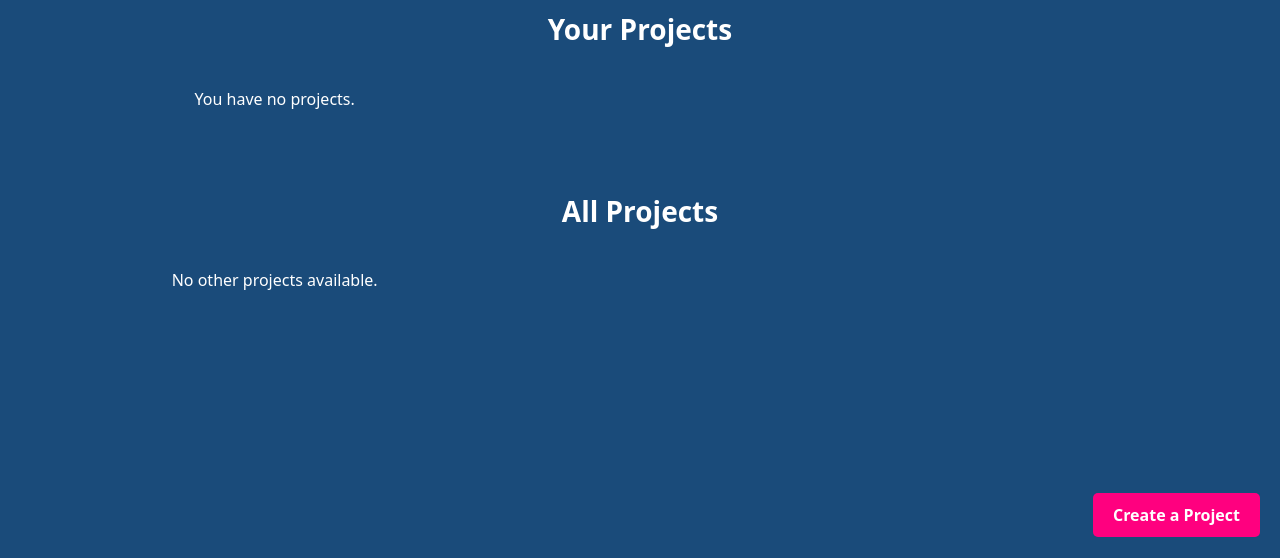
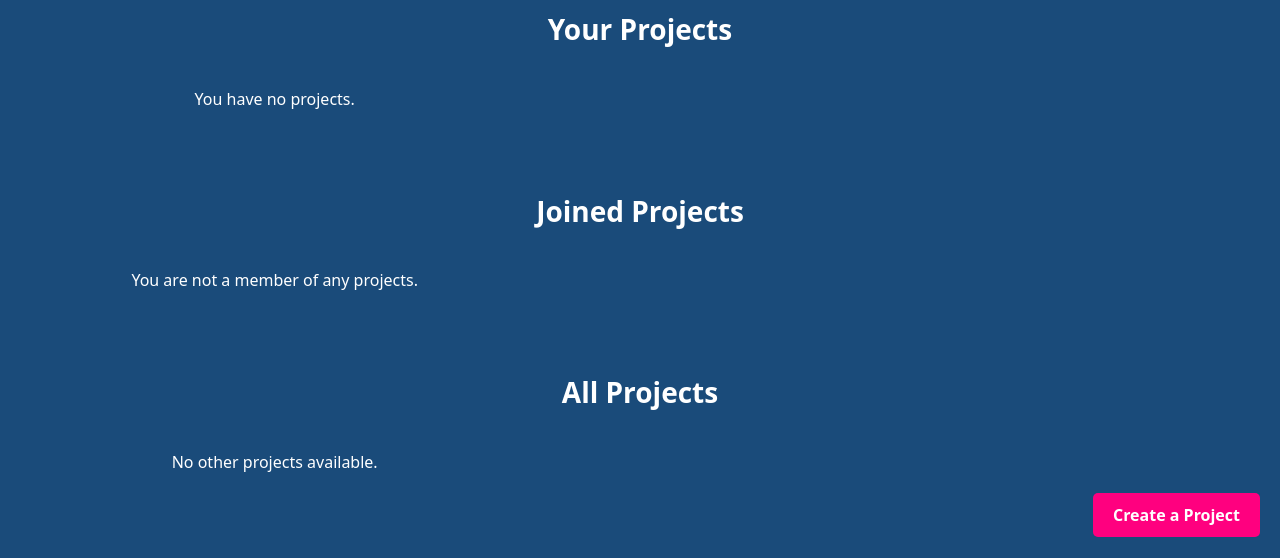
Before and after one commit to tinaxvu/Project-Manager, a Django app: page / in a window 1280 px wide. Shown: the part 243-801 px from the top of the page. Before the commit the page ends 780 px from the top, so only its background shows below. Run offline with Django 4.2, Linux system fonts and the light colour scheme; the visitor is signed in with stand-in values (Sample User, id 1); data that the repository does not hold is empty; some libraries are stand-ins or nearby versions.

Commit message:
user functionality to upload files is back, i deleted it somewhre along the way. also users can now have a joined project section where they can have the functionality to request and join back projects

```diff
--- a/file_upload/views.py
+++ b/file_upload/views.py
@@ -5,6 +5,7 @@ from .forms import FileUploadForm
 from django.core.files.storage import default_storage
 from django.http import HttpResponseForbidden
 from .models import Project, FileUpload
+
 
 def upload_file(request):
     if request.method == 'POST':
--- a/landing/templates/landing/index.html
+++ b/landing/templates/landing/index.html
@@ -96,6 +96,22 @@
             </div>
         </div>
 
+        <!-- Joined Projects Section -->
+        <div class="mt-5">
+            <h3 class="text-center text-white">Joined Projects</h3>
+            <div class="dashboard-grid">
+                {% for project in joined_projects %}
+                <div class="dashboard-item blue">
+                    <h2>{{ project.name }}</h2>
+                    <p>{{ project.description }}</p>
+                    <a href="{% url 'projects:project-detail' project.id %}">&#10132;</a>
+                </div>
+                {% empty %}
+                <p class="text-center text-white">You are not a member of any projects.</p>
+                {% endfor %}
+            </div>
+        </div>
+
         <!-- All Projects Section -->
         <div class="mt-5">
             <h3 class="text-center text-white">All Projects</h3>
--- a/landing/views.py
+++ b/landing/views.py
@@ -2,14 +2,22 @@
 from django.shortcuts import render
 from projects.models import Project
 
+
 def landing_page(request):
     if request.user.is_authenticated:
+        # Projects created by the user
         user_projects = Project.objects.filter(created_by=request.user)
 
-        all_projects = Project.objects.exclude(created_by=request.user)
+        # Projects the user is a member of
+        joined_projects = request.user.member_projects.all()
+
+        # All projects excluding those created by the user and those they are members of
+        all_projects = Project.objects.exclude(created_by=request.user).exclude(
+            id__in=joined_projects.values_list('id', flat=True))
 
         return render(request, 'landing/index.html', {
             'user_projects': user_projects,
+            'joined_projects': joined_projects,
             'all_projects': all_projects
         })
     else:
--- a/projects/models.py
+++ b/projects/models.py
@@ -9,7 +9,7 @@ class Project(models.Model):
     description = models.TextField()
     created_by = models.ForeignKey('users.User', on_delete=models.CASCADE, related_name="created_projects")
     members = models.ManyToManyField('users.User', related_name="member_projects")
-    requested = models.ManyToManyField('users.User', related_name="projects_requested_by_users", blank=True)  # Updated related_name
+    requested = models.ManyToManyField('users.User', related_name="projects_requested_by_users", blank=True)
     created_at = models.DateTimeField(auto_now_add=True)
     updated_at = models.DateTimeField(auto_now=True)
 
@@ -20,7 +20,6 @@ class Project(models.Model):
 
     def __str__(self):
         return self.name
-
 
 
 class Todo(models.Model):
--- a/users/models.py
+++ b/users/models.py
@@ -9,7 +9,7 @@ class User(AbstractUser):
                                         default='member')
     profile_picture = models.ImageField(upload_to='profile_pics/', null=True, blank=True)
     profile_description = models.TextField(blank=True, null=True)
-    requested_projects = models.ManyToManyField('projects.Project', related_name="users_requested_projects", blank=True)  # Updated related_name
+    requested_projects = models.ManyToManyField('projects.Project', related_name="users_requested_projects", blank=True)
     joined_projects = models.ManyToManyField('projects.Project', related_name="member", blank=True)
 
     def owned_projects(self):
```
Also changed, not shown: projects/views.py (+17 -2 lines).
